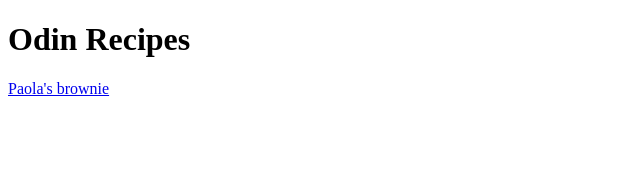
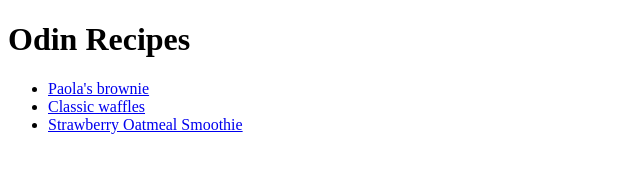
Before and after one commit to caioac/odin-recipes, a plain HTML site: page index.html in a window 1280 px wide. Shown: the whole page, without its empty margins (0-640 px from the left). Drawn offline with Linux system fonts and the light colour scheme.

Commit message:
Edit index.html
Link waffles.html and strawberry-smoothie.html on index.html

```diff
--- a/index.html
+++ b/index.html
@@ -8,6 +8,10 @@
     <body>
         <h1>Odin Recipes</h1>
 
-        <a href="./recipes/brownie.html">Paola's brownie</a>
+        <ul>
+            <li><a href="./recipes/brownie.html">Paola's brownie</a></li>
+            <li><a href="./recipes/waffles.html">Classic waffles</a></li>
+            <li><a href="./recipes/strawberry-smoothie.html">Strawberry Oatmeal Smoothie</a></li>
+        </ul>
     </body>
 </html>
```
